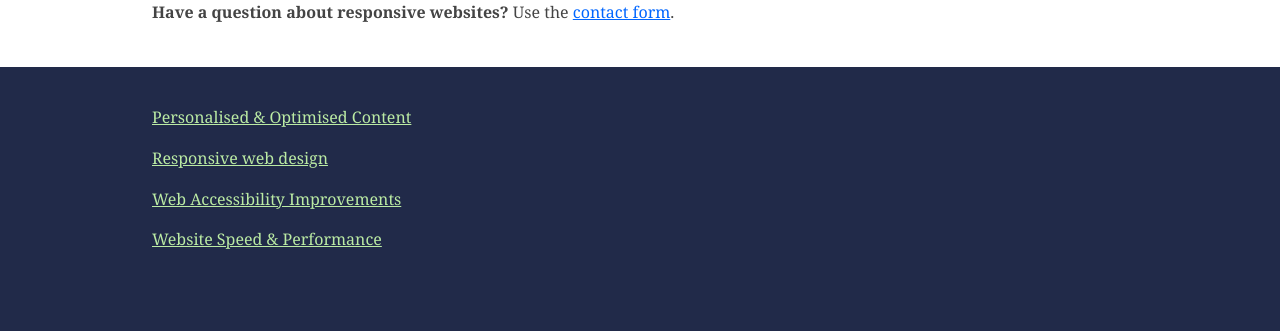
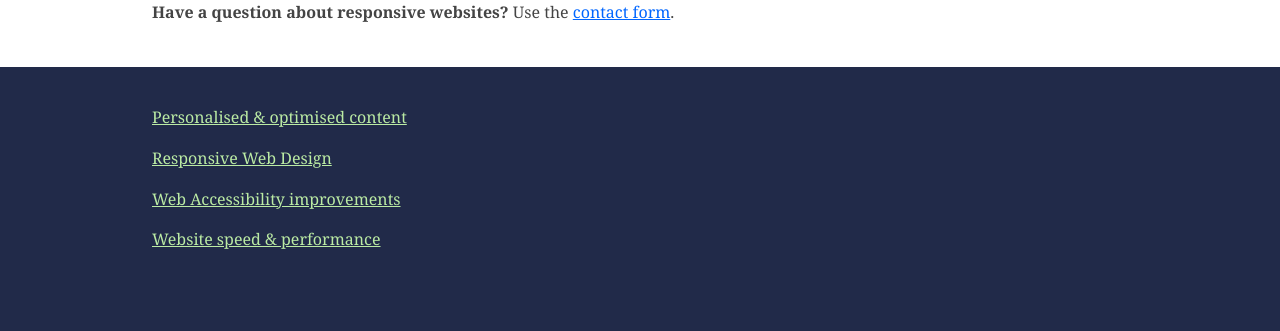
Before and after one commit to proochster/thewebsitesguy, a Jekyll site: the page built from responsive-web-design.html, in a window 1280 px wide and 900 px high, scrolled down 711 px. Shown: the part 480-811 px from the top of the window. Built offline with Jekyll 4.4.1, drawn with Linux system fonts in a browser that asks for light colours; comment, search, counter and statistics services are not loaded; some of the changed text lies outside the part shown.

```diff
--- a/personalised-and-optimised-content.html
+++ b/personalised-and-optimised-content.html
@@ -1,6 +1,6 @@
 ---
 layout: default
-title: Personalised & Optimised Content
+title: Personalised & optimised content
 date: 2019-10-14
 priority: 0.8
 description: Increase user engagement and conversion by tailoring the information and the functionality of your site. Create and measure the impact of personalised variants based on visitors' characteristics like location, device type, behaviour and many more.
--- a/responsive-web-design.html
+++ b/responsive-web-design.html
@@ -1,6 +1,6 @@
 ---
 layout: default
-title: Responsive web design
+title: Responsive Web Design
 date: 2019-10-09
 priority: 0.8
 description: Responsive Web Design is a widely accepted approach for structuring website layouts. Well designed responsive website provides effortless and uninterrupted access to the content regardless of the device used by your audience.
--- a/web-accessibility-improvements.html
+++ b/web-accessibility-improvements.html
@@ -1,6 +1,6 @@
 ---
 layout: default
-title: Web Accessibility Improvements
+title: Web Accessibility improvements
 date: 2019-10-15
 priority: 0.8
 description: Web accessibility faces numerous challenges and it can take a lot of time to implement correctly, however, it can be one of the most significant aspects separating you from your competitors. Your users will thank you for it and, at the same time, you will improve your web status in the search engine records.
--- a/website-speed-and-performance.html
+++ b/website-speed-and-performance.html
@@ -1,6 +1,6 @@
 ---
 layout: default
-title: Website Speed & Performance
+title: Website speed & performance
 date: 2019-10-13
 priority: 0.8
 description: Creating a content-rich website is a great first step to the online presence. A well optimized site can boost position in the search rankings and attract more users. Improving website performance should be an integral and continuous part of the development process rather than an afterthought.
```
Also changed, not shown: _includes/services.html (+4 -4 lines).
